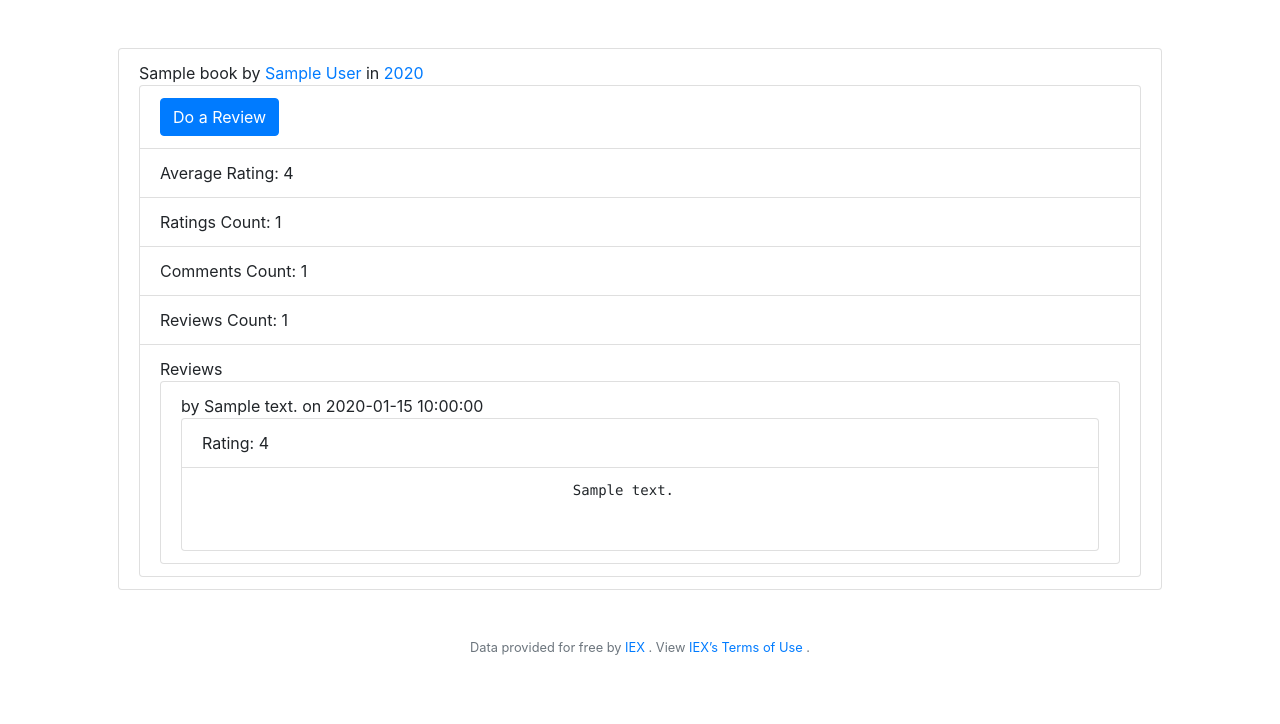
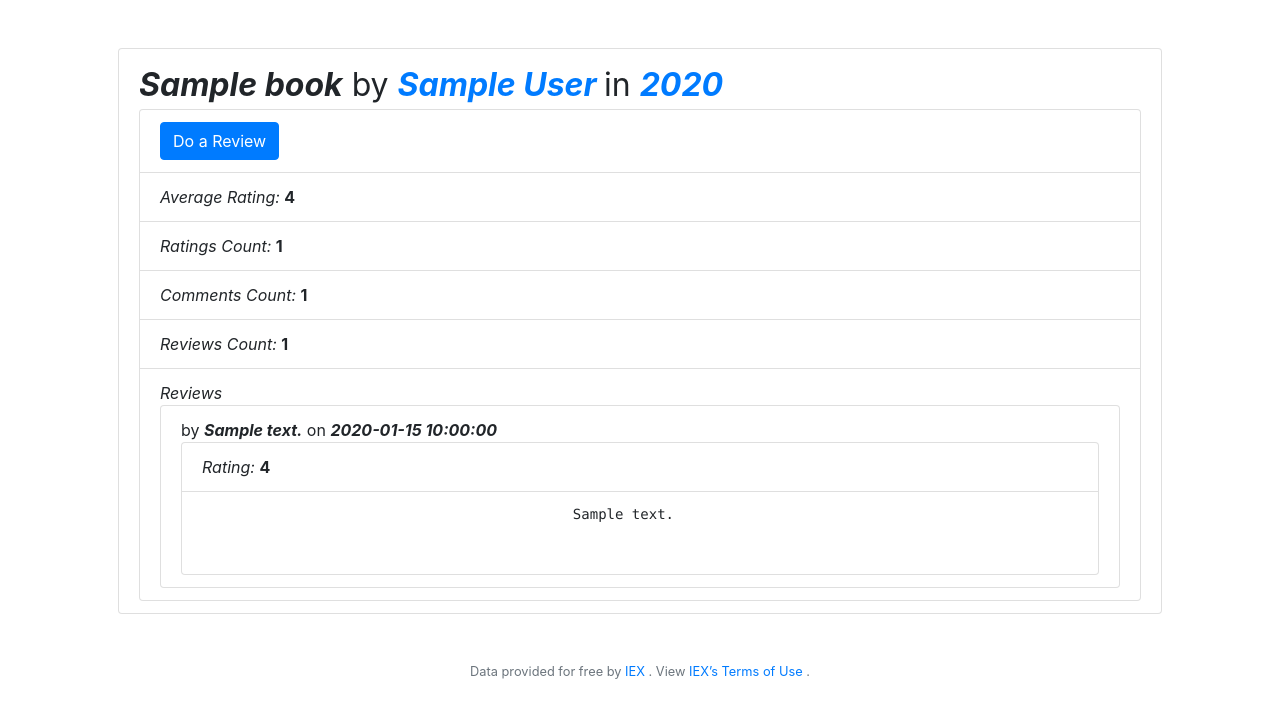
Before and after one commit to navetech/web50, a Flask app: template projects/2019/x/1/templates/book.html in a window 1280 px wide. Shown: the part 76-800 px from the top of the page. Run offline with Flask 2, Linux system fonts and the light colour scheme; the template is opened without the code that fills it: most values are stand-ins (such as "Sample title", 1, 10 or a date in 2020); some libraries are stand-ins or nearby versions.

Commit message:
Improve the text styling of all pages

```diff
--- a/projects/2019/x/1/application.py
+++ b/projects/2019/x/1/application.py
@@ -13,6 +13,9 @@ from werkzeug.security import check_password_hash, generate_password_hash
 
 from helpers import login_required, apology, query_books
 
+##########################
+from tempfile import mkdtemp
+########################
 
 app = Flask(__name__)
 
@@ -69,7 +72,6 @@ def search():
         # Query books with last query key
         books_query_key = session.get("books_query_key")
         books = query_books(db, books_query_key)
-
         return render_template("search.html", books=books, searched=False)
 
     # User reached route via POST (as by submitting a form via POST)
--- a/projects/2019/x/1/static/styles/style.css
+++ b/projects/2019/x/1/static/styles/style.css
@@ -12,6 +12,27 @@
 {
     color: orange;
     background-color: black;
+}
+
+.ln-titulo1
+{
+    font-size: xx-large;
+}
+
+.ln-destaque
+{
+    font-weight: bold;
+    font-style: italic;
+}
+
+.ln-enfase
+{
+    font-weight: bold;
+}
+
+.ln-rotulo
+{
+    font-style: italic;
 }
 
 nav .navbar-brand
@@ -41,6 +62,11 @@ main img
     max-width: 100%;
 }
 
+main form label
+{
+    font-style: oblique;
+}
+
 /*main .form-control*/
 {
     /* center form controls */
@@ -56,3 +82,8 @@ main img
     width: 100%;
 }
 */
+
+.rating-in
+{
+    width: auto
+}
--- a/projects/2019/x/1/templates/book.html
+++ b/projects/2019/x/1/templates/book.html
@@ -6,15 +6,17 @@
 
 {% block main_ul %}
     <li class="list-group-item">
-        {{ book.title }}
+        <div class="ln-titulo1">
+            <span class="ln-destaque">{{ book.title }}</span>
             by
-        <a href="{{ url_for('books_by_author', author=book['author']) }}">
+            <a class="ln-destaque" href="{{ url_for('books_by_author', author=book['author']) }}">
                 {{ book.author }}
             </a>
             in
-        <a href="{{ url_for('books_in_year', year=book['year']) }}">
+            <a class="ln-destaque" href="{{ url_for('books_in_year', year=book['year']) }}">
                 {{ book.year }}
             </a>
+        </div>
 
         <ul class="list-group">
             <li class="list-group-item">
@@ -25,39 +27,48 @@
 
             {% if ratings_count > 0 %}
                 <li class="list-group-item">
-                    Average Rating: {{ average_rating }}
+                    <span class="ln-rotulo">Average Rating:</span>
+                    <span class="ln-enfase">{{ average_rating }}</span>
                 </li>
 
                 <li class="list-group-item">
-                    Ratings Count: {{ ratings_count }}
+                    <span class="ln-rotulo">Ratings Count:</span>
+                    <span class="ln-enfase">{{ ratings_count }}</span>
                 </li>
             {% endif %}
 
             {% if reviews %}
                 <li class="list-group-item">
-                    Comments Count: {{ comments_count }}
+                    <span class="ln-rotulo">Comments Count:</span>
+                    <span class="ln-enfase">{{ comments_count }}</span>
                 </li>
 
                 <li class="list-group-item">
-                    Reviews Count: {{ reviews_count }}
+                    <span class="ln-rotulo">Reviews Count:</span>
+                    <span class="ln-enfase">{{ reviews_count }}</span>
                 </li>
             {% endif %}
 
             <li class="list-group-item">
-                Reviews
+                <span class="ln-rotulo">Reviews</span>
 
                 <ul class="list-group">
                     {% for review in reviews %}
                         <li class="list-group-item">
-                            by {{ review.reviewer }} on {{ review.datetime }}
+                            by
+                            <span class="ln-destaque">{{ review.reviewer }}</span>
+                            on
+                            <span class="ln-destaque">{{ review.datetime }}</span>
+
                             <ul class="list-group">
                                 {% if review.rating %}
                                     <li class="list-group-item">
-                                        Rating: {{ review.rating }}
+                                        <span class="ln-rotulo">Rating:</span>
+                                        <span class="ln-enfase">{{ review.rating }}</span>
                                     </li>
                                 {% else %}
                                     <li class="list-group-item">
-                                        No rating
+                                        <span class="ln-enfase">No rating</span>
                                     </li>
                                 {% endif %}
 
@@ -74,14 +85,14 @@
                                     </li>
                                 {% else %}
                                     <li class="list-group-item">
-                                        No comment
+                                        <span class="ln-enfase">No comment</span>
                                     </li>
                                 {% endif %}
                             </ul>
                         </li>
                     {% else %}
                         <li class="list-group-item">
-                            No reviews
+                            <span class="ln-enfase">No reviews</span>
                         </li>
                     {% endfor %}
                 </ul>
--- a/projects/2019/x/1/templates/search.html
+++ b/projects/2019/x/1/templates/search.html
@@ -25,15 +25,15 @@
         <ul class="list-group">
             {% for book in books%}
                 <li class="list-group-item">
-                    <a href="{{ url_for('book', isbn=book['isbn']) }}">
+                    <a class="ln-destaque" href="{{ url_for('book', isbn=book['isbn']) }}">
                         {{ book.title }}
                     </a>
                     by
-                    <a href="{{ url_for('books_by_author', author=book['author']) }}">
+                    <a class="ln-destaque" href="{{ url_for('books_by_author', author=book['author']) }}">
                         {{ book.author }}
                     </a>
                     in
-                    <a href="{{ url_for('books_in_year', year=book['year']) }}">
+                    <a class="ln-destaque" href="{{ url_for('books_in_year', year=book['year']) }}">
                         {{ book.year }}
                     </a>
                 </li>
```
Also changed, not shown: projects/2019/x/1/templates/review.html (+10 -9 lines). Lines whose indentation alone changed are shown as unchanged.
